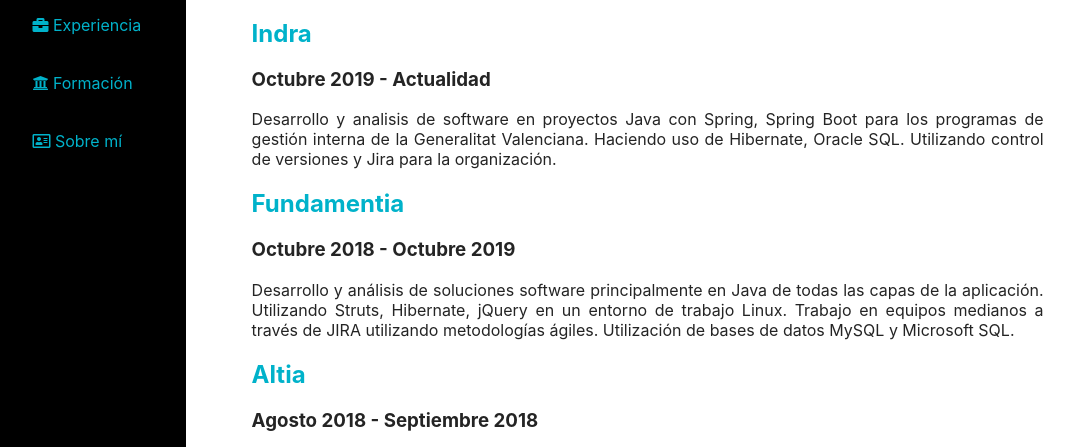
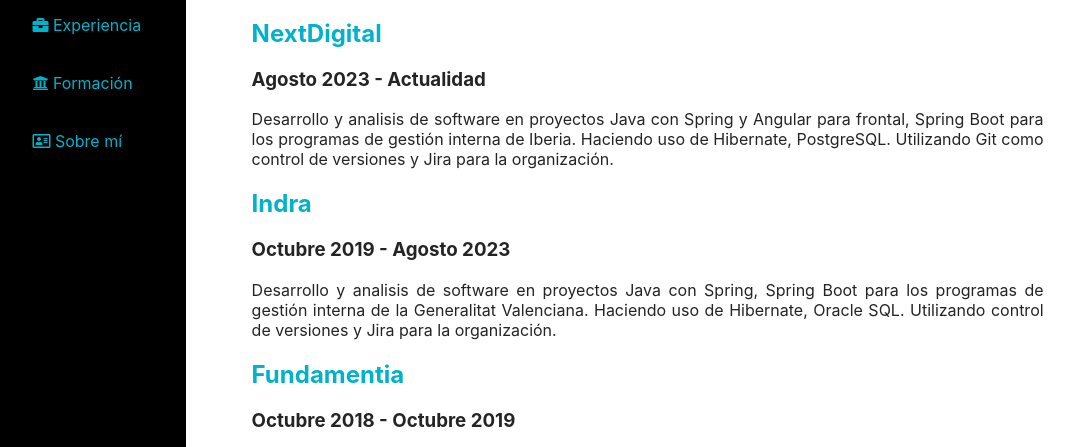
Before and after one commit to jst7/cv, a website built with Parcel: page src/index.html in a window 1280 px wide. Shown: the part 285-732 px from the top of the page, without its empty margins (6-1080 px from the left). Built offline with nearby package versions, Linux system fonts and the light colour scheme.

Commit message:
Actualizada la experiencia del cv

```diff
--- a/src/index.html
+++ b/src/index.html
@@ -43,8 +43,13 @@
             <h1>Experiencia</h1>
             <ul>
                 <li>
+                    <h2>NextDigital</h2>
+                    <h3>Agosto 2023 - Actualidad</h3>
+                    <p>Desarrollo y analisis de software en proyectos Java con Spring y Angular para frontal, Spring Boot para los programas de gestión interna de Iberia. Haciendo uso de Hibernate, PostgreSQL. Utilizando Git como control de versiones y Jira para la organización.</p>
+                </li>
+                <li>
                     <h2>Indra</h2>
-                    <h3>Octubre 2019 - Actualidad</h3>
+                    <h3>Octubre 2019 - Agosto 2023</h3>
                     <p>Desarrollo y analisis de software en proyectos Java con Spring, Spring Boot para los programas de gestión interna de la Generalitat Valenciana. Haciendo uso de Hibernate, Oracle SQL. Utilizando control de versiones y Jira para la organización.</p>
                 </li>
                 <li>
```
